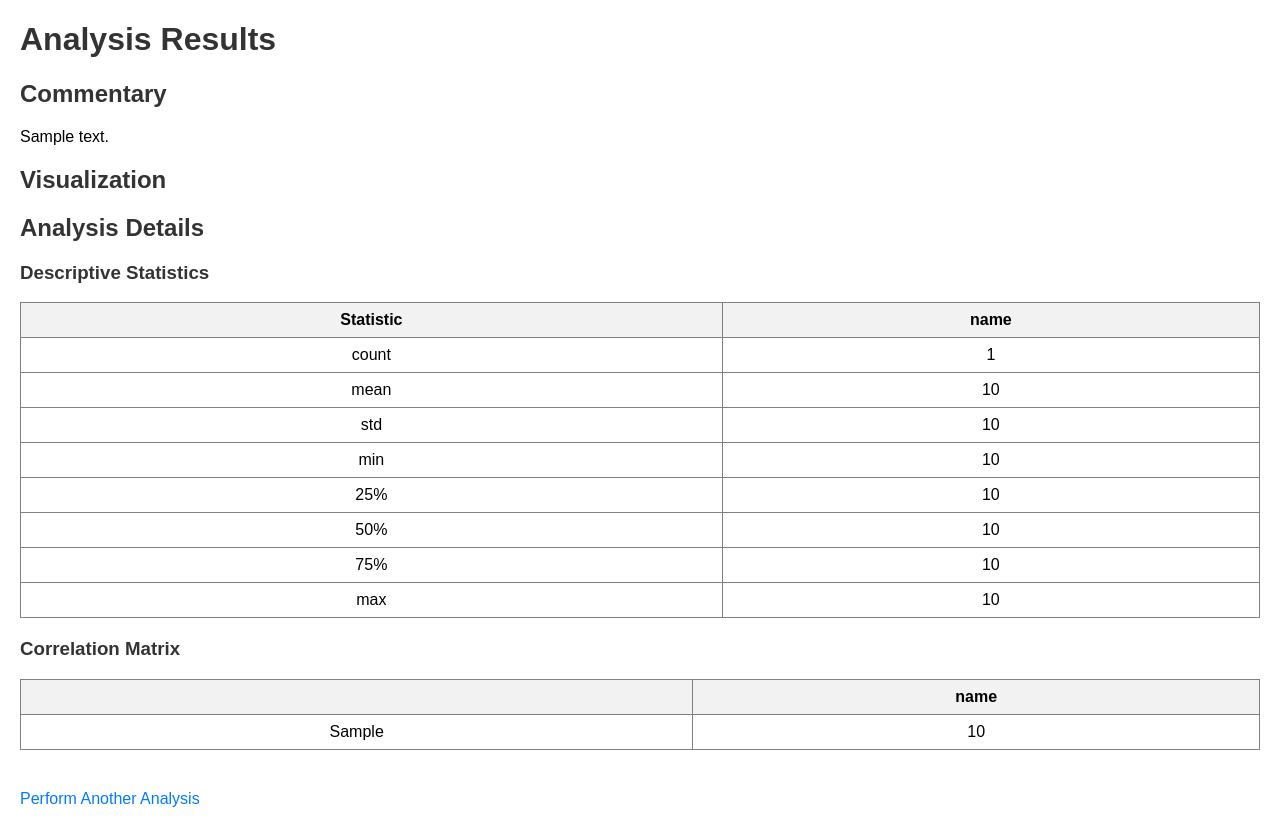
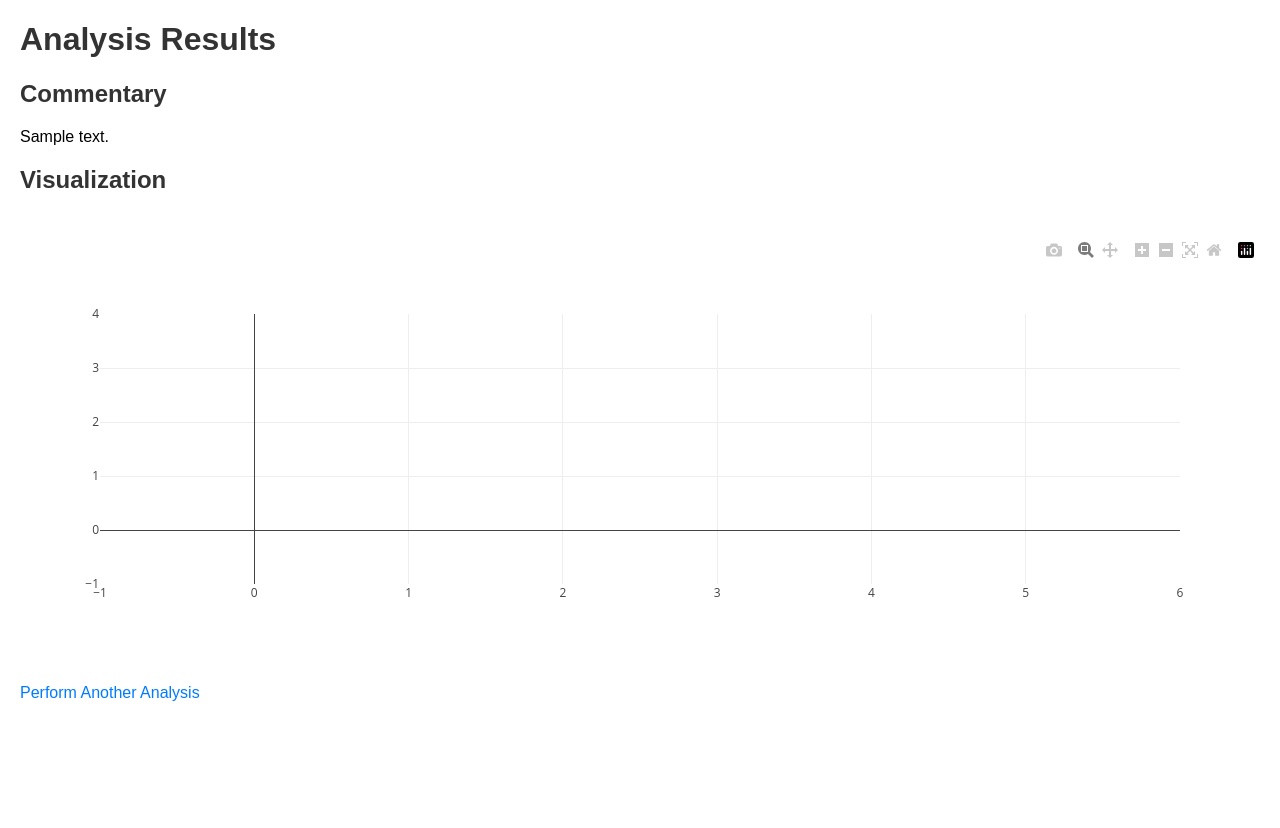
Before and after one commit to Engmhabib/AI-Powered-Data-Analysis-Platform-with-AnalytIQ, a Flask app: template templates/analysis.html in a window 1280 px wide. After the commit the page ends 701 px from the top, so only its background shows below. Run offline with Flask 2, Linux system fonts and the light colour scheme; the template is opened without the code that fills it: most values are stand-ins (such as "Sample title", 1, 10 or a date in 2020); some libraries are stand-ins or nearby versions.

Commit message:
Update analysis.html

```diff
--- a/templates/analysis.html
+++ b/templates/analysis.html
@@ -19,61 +19,16 @@
     {% if graphJSON %}
         <div id="plotly-div"></div>
         <script>
-            var graphJSON = {{ graphJSON | safe }};
-            var parsedGraph = JSON.parse(graphJSON);
-            Plotly.newPlot('plotly-div', parsedGraph.data, parsedGraph.layout);
+            // Ensure the graphJSON is properly escaped and safe for embedding
+            var graphData = {{ graphJSON | safe }};
+            Plotly.newPlot('plotly-div', graphData);
         </script>
     {% else %}
         <p>No visualization available.</p>
     {% endif %}
 
-    <h2>Analysis Details</h2>
-    <div class="analysis-details">
-        <h3>Descriptive Statistics</h3>
-        {% if analysis.descriptive_statistics %}
-            <table border="1">
-                <tr>
-                    <th>Statistic</th>
-                    {% for col in analysis.descriptive_statistics.keys() %}
-                        <th>{{ col }}</th>
-                    {% endfor %}
-                </tr>
-                {% set stats = ['count', 'mean', 'std', 'min', '25%', '50%', '75%', 'max'] %}
-                {% for stat in stats %}
-                <tr>
-                    <td>{{ stat }}</td>
-                    {% for col in analysis.descriptive_statistics.keys() %}
-                        <td>{{ analysis.descriptive_statistics[col][stat]|round(2) }}</td>
-                    {% endfor %}
-                </tr>
-                {% endfor %}
-            </table>
-        {% else %}
-            <p>No descriptive statistics available.</p>
-        {% endif %}
-
-        <h3>Correlation Matrix</h3>
-        {% if analysis.correlation_matrix %}
-            <table border="1">
-                <tr>
-                    <th></th>
-                    {% for col in analysis.correlation_matrix.keys() %}
-                        <th>{{ col }}</th>
-                    {% endfor %}
-                </tr>
-                {% for row_key, row_values in analysis.correlation_matrix.items() %}
-                <tr>
-                    <td>{{ row_key }}</td>
-                    {% for col_key in analysis.correlation_matrix.keys() %}
-                        <td>{{ row_values[col_key]|round(2) }}</td>
-                    {% endfor %}
-                </tr>
-                {% endfor %}
-            </table>
-        {% else %}
-            <p>No correlation matrix available.</p>
-        {% endif %}
-    </div>
+    <!-- Analysis Details Section (unchanged) -->
+    <!-- ... rest of your existing code ... -->
 
     <a href="{{ url_for('index') }}">Perform Another Analysis</a>
 </body>
```
